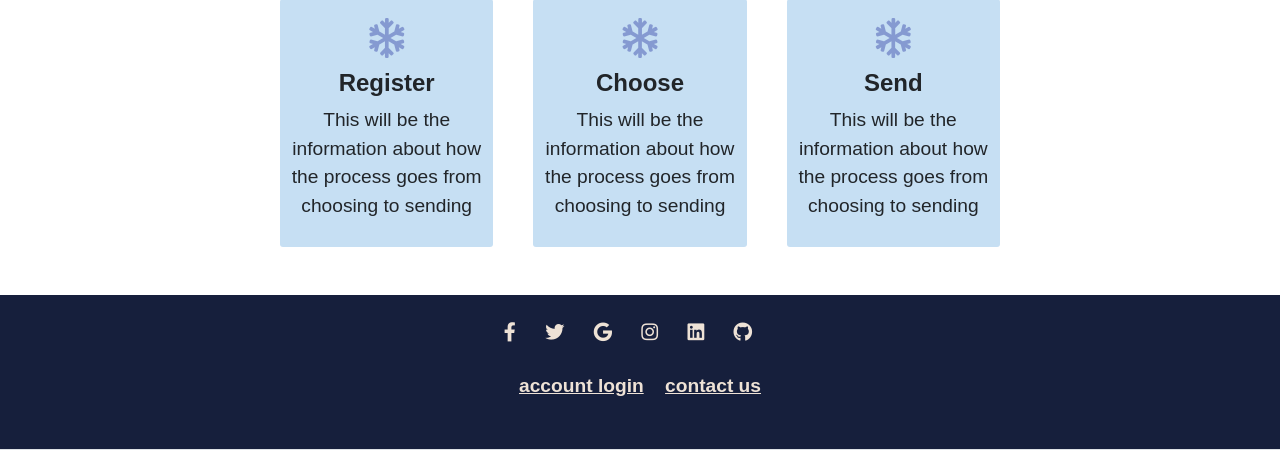
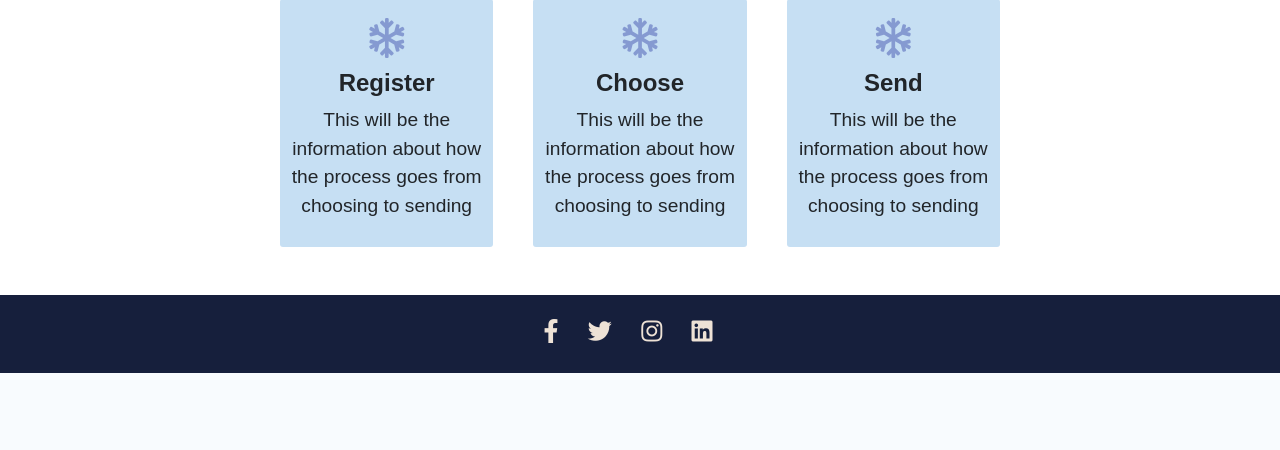
Before and after one commit to AmyOShea/GiftOfGiving, a Django app: page / in a window 1280 px wide. Shown: the part 1721-2171 px from the top of the page. After the commit the page ends 2094 px from the top, so only its background shows below. Run offline with Django 3.2, Linux system fonts and the light colour scheme; some libraries are stand-ins or nearby versions; some web fonts are replaced.

Commit message:
CHG: minimize footer information

```diff
--- a/static/css/base.css
+++ b/static/css/base.css
@@ -33,7 +33,6 @@ body {
     display: flex;
     flex-direction: column;
     font-size: 1.2rem;
-
 }
 
 main {
@@ -65,9 +64,15 @@ main {
 /* Footer */
 footer {
     flex-shrink: 0;
+    background-color: var(--primary);
 }
-footer a i:hover,
-.copyright a:hover {
+
+footer i {
+    color: var(--secondary);
+    font-size: 1.5rem;
+}
+
+footer a i:hover {
     color: var(--snowflake-blue)!important;
 }
 
@@ -82,7 +87,6 @@ footer a i:hover,
     width: 100%;
     padding: 0;
 }
-
 
 .welcome-container h1 {
     font-family: var(--cursive-font);
--- a/templates/includes/layout/footer.html
+++ b/templates/includes/layout/footer.html
@@ -1,31 +1,15 @@
 <!-- Edited from the basic example: https://mdbootstrap.com/docs/standard/navigation/footer/ -->
-<footer class="text-center text-lg-start bg-light text-muted">
-
-    <section
-      class="text-center justify-content-center justify-content-lg-between p-4 border-bottom" id="primary-secondary-pallette"
-    >
-        <!-- Section: Social media -->
-      <div>
+<footer class="text-center">
+    <section class="text-center justify-content-center justify-content-lg-between">
+        <div class="container-fluid footer-container p-4">
             <a href="" class="me-4 text-reset">
             <i class="fab fa-facebook-f"></i></a>
             <a href="" class="me-4 text-reset">
             <i class="fab fa-twitter"></i></a>
             <a href="" class="me-4 text-reset">
-          <i class="fab fa-google"></i></a>
-        <a href="" class="me-4 text-reset">
             <i class="fab fa-instagram"></i></a>
             <a href="" class="me-4 text-reset">
             <i class="fab fa-linkedin"></i></a>
-        <a href="" class="me-4 text-reset">
-          <i class="fab fa-github"></i></a>
-      </div>
-      <!-- Section: Social media -->
-
-      <!-- Copyright -->
-      <div class="text-center p-4 copyright">
-        <a class="text-reset fw-bold m-2" href="/accounts/login/">account login</a>
-        <a class="text-reset fw-bold m-2" href="/contact/">contact us</a>
         </div>
     </section>
-
 </footer>
```
Lines whose indentation alone changed are shown as unchanged.
